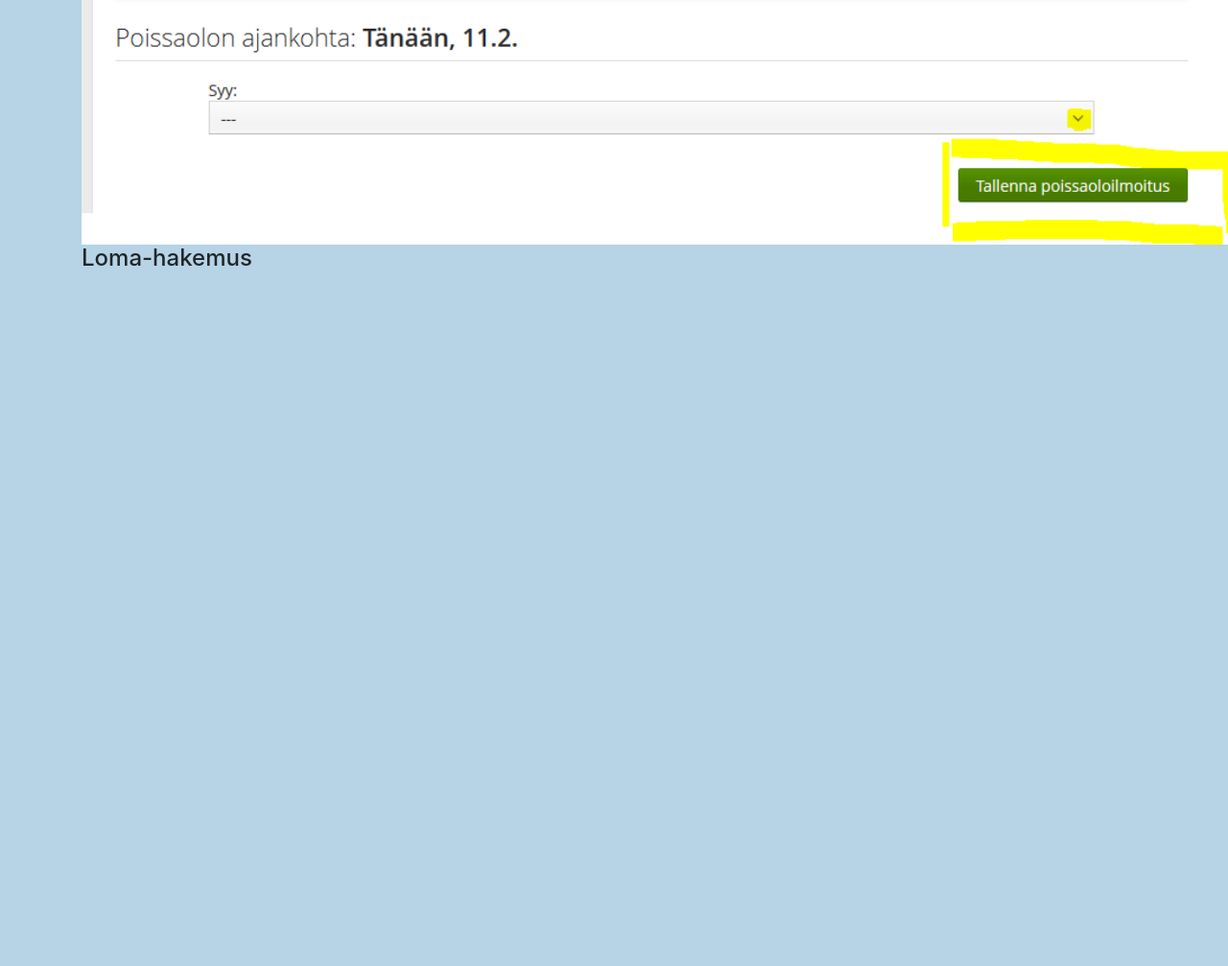
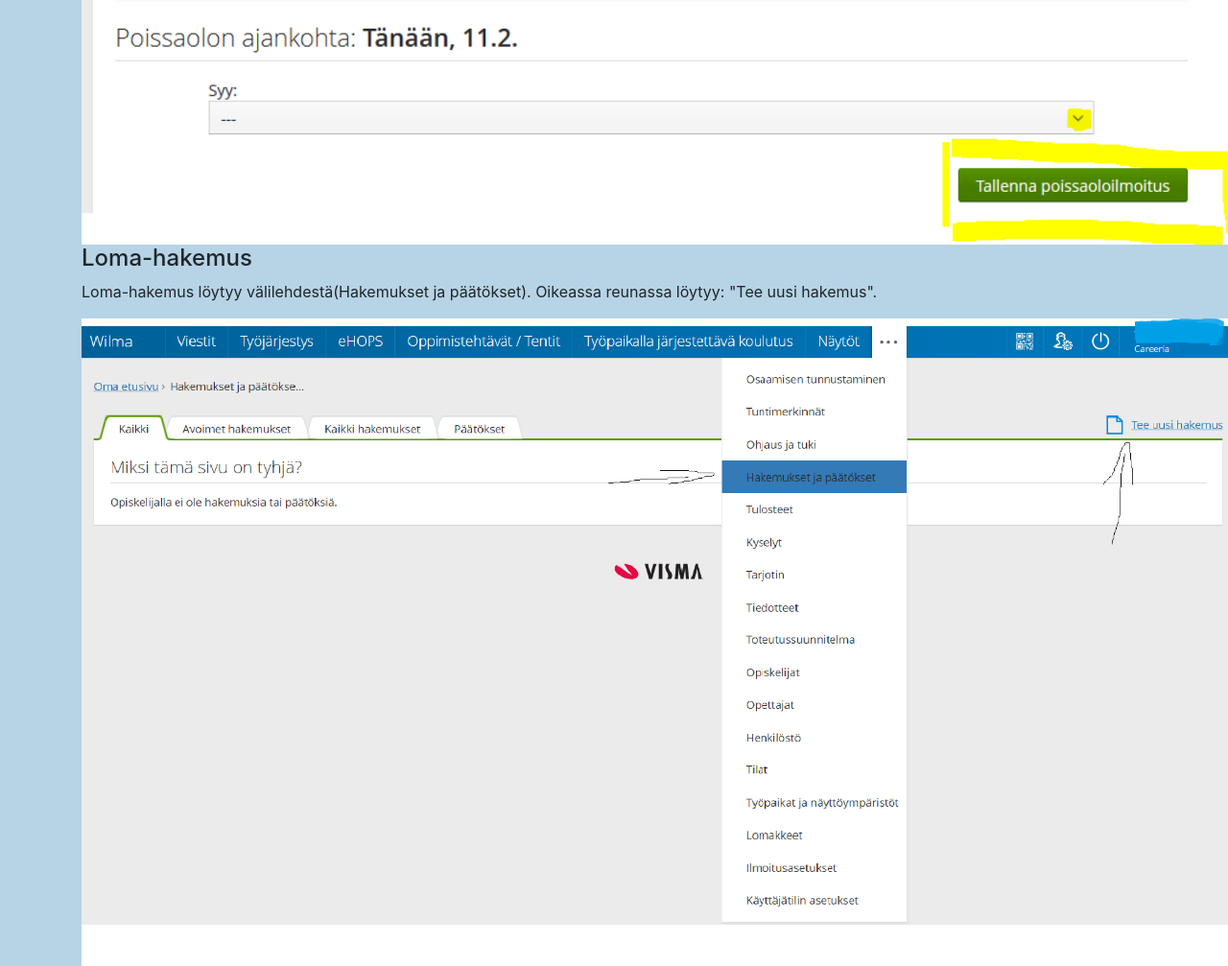
Before and after one commit to vandat19/vandat19.github.io, a plain HTML site: page Wilma.html in a window 1280 px wide. Shown: the part 3712-4719 px from the top of the page at 96% size. Before the commit the page ends 4012 px from the top, so only its background shows below. Drawn offline with Linux system fonts and the light colour scheme.

Commit message:
.
hakemus

```diff
--- a/Wilma.html
+++ b/Wilma.html
@@ -71,7 +71,8 @@
                 <img src="wilma_poissaolo.PNG" alt="wilma poissaolo" style="width: 1200px;height:1000;">
             <br>
                 <h4>Loma-hakemus</h4>
-                <p></p>
+                <p>Loma-hakemus löytyy välilehdestä(Hakemukset ja päätökset). Oikeassa reunassa löytyy: "Tee uusi hakemus".</p>
+                <img src="hakemus3.png" alt="Loma-hakemus" style="width: 1200px;height:1200;">
             <!--
             <div class="jumbotron">
                 <h1>Äidit mukana</h1>
```
Also changed, not shown: hakemus3.png (added).
